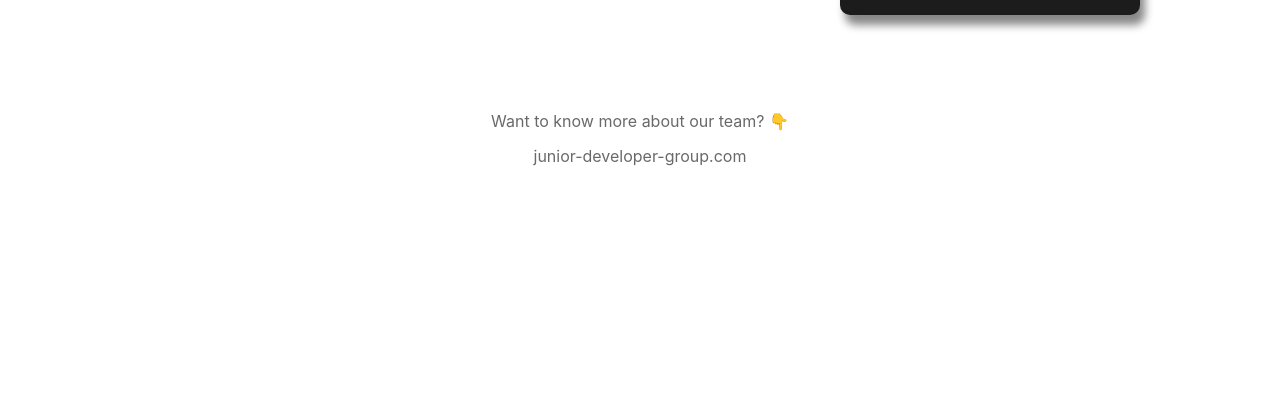
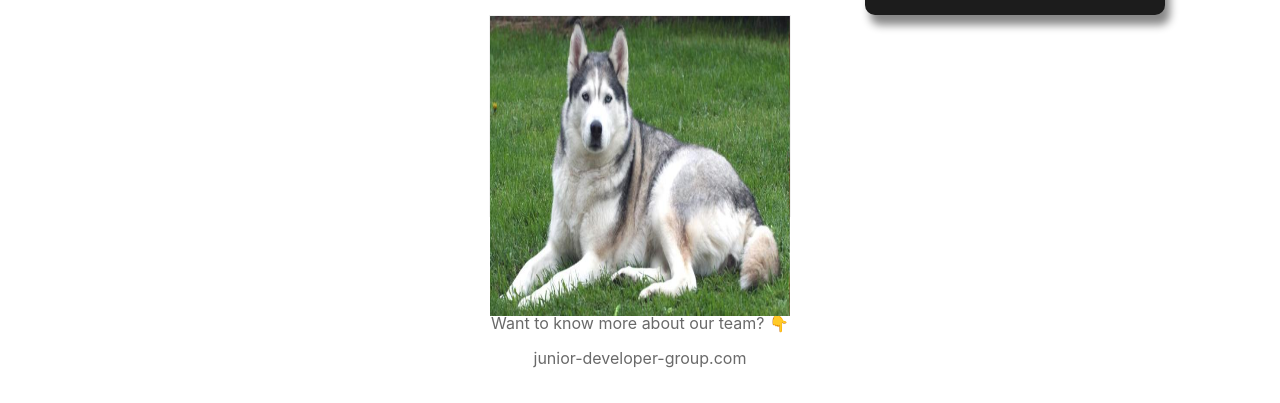
Before and after one commit to Junior-Developer-Group/HacktoberPet, a plain HTML site: page index.html in a window 1280 px wide. Shown: the part 7600-8003 px from the top of the page. Before the commit the page ends 7801 px from the top, so only its background shows below. Drawn offline with Linux system fonts and the light colour scheme; files whose address does not match are found by name.

Commit message:
added husky card

```diff
--- a/assets/styles/style.css
+++ b/assets/styles/style.css
@@ -2754,3 +2754,52 @@ button.my-git:hover {
     height: 280px;
   }
 /* Luna's card end */
+
+
+
+/* Aniket Dhokane css  */
+
+
+.flip-card {
+  background-color: transparent;
+  width: 300px;
+  height: 200px;
+  border: 1px solid #f1f1f1;
+  perspective: 1000px;
+}
+
+
+.flip-card-inner {
+  position: relative;
+  width: 100%;
+  height: 100%;
+  text-align: center;
+  transition: transform 0.8s;
+  transform-style: preserve-3d;
+}
+
+.flip-card:hover .flip-card-inner {
+  transform: rotateY(180deg);
+}
+
+
+.flip-card-front, .flip-card-back {
+  position: absolute;
+  width: 100%;
+  height: 100%;
+  -webkit-backface-visibility: hidden; /* Safari */
+  backface-visibility: hidden;
+}
+
+
+.flip-card-front {
+  background-color: #bbb;
+  color: black;
+}
+
+
+.flip-card-back {
+  background-color: rgb(15, 139, 32);
+  color: white;
+  transform: rotateY(180deg);
+}
--- a/index.html
+++ b/index.html
@@ -799,6 +799,33 @@
             </div>
         </div>
        <!-- Luna's card -->
+
+       <!-- Aniket's Card  -->
+       <div class="flip-card">
+        <div class="flip-card-inner">
+          <div class="flip-card-front">
+            <img src="./assets/images/husky.jpeg"  style="width:300px;height:300px;">
+          </div>
+          <div class="flip-card-back">
+            <h1>Siberian Husky</h1>
+            <p>Tommy</p>
+            <p>tommy is 4 years old</p>
+
+          </div>
+        </div>
+      </div>
+
+
+
+
+
+
+
+
+
+
+
+
     </section>
 
     <footer>
```
Also changed, not shown: assets/images/husky.jpeg (added).
